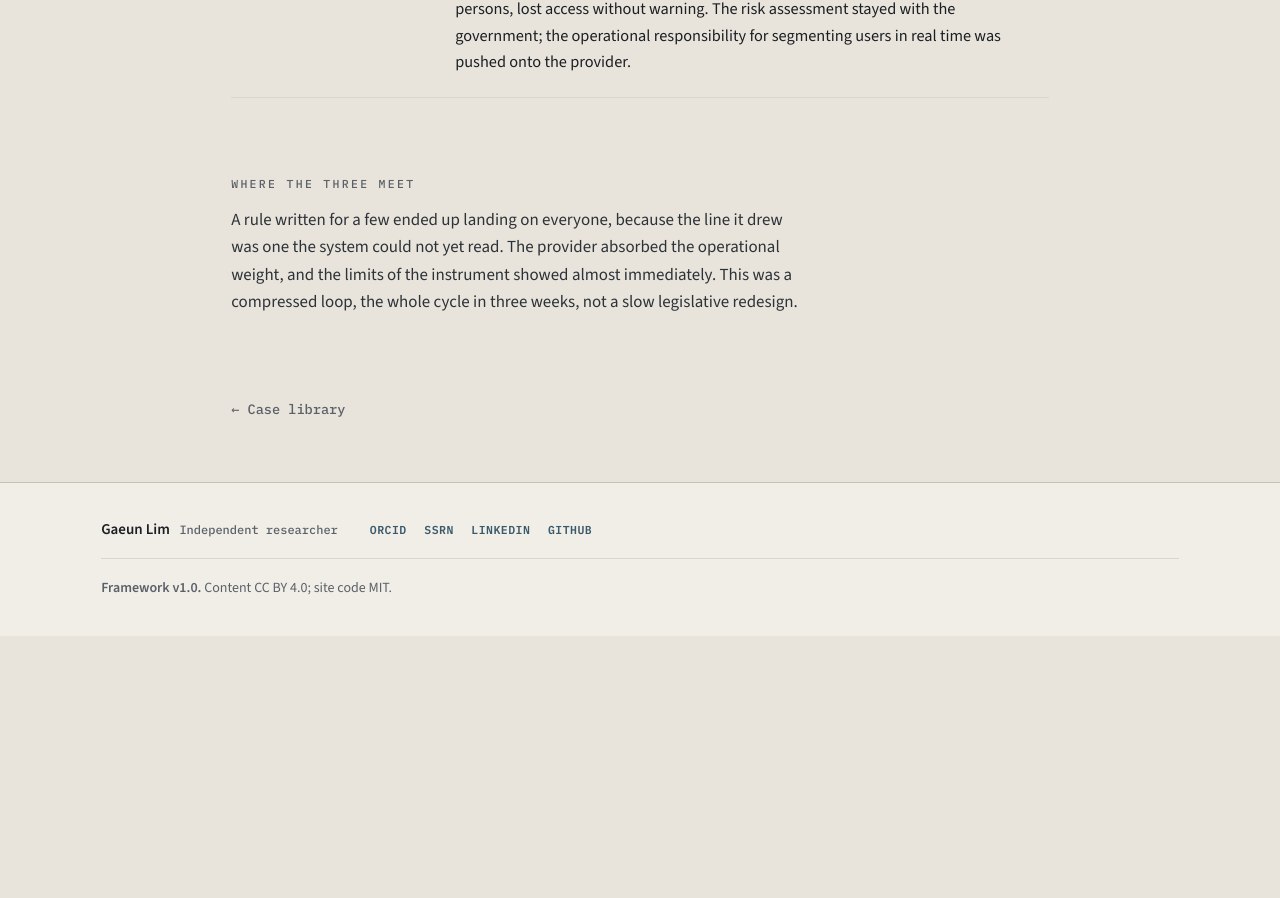
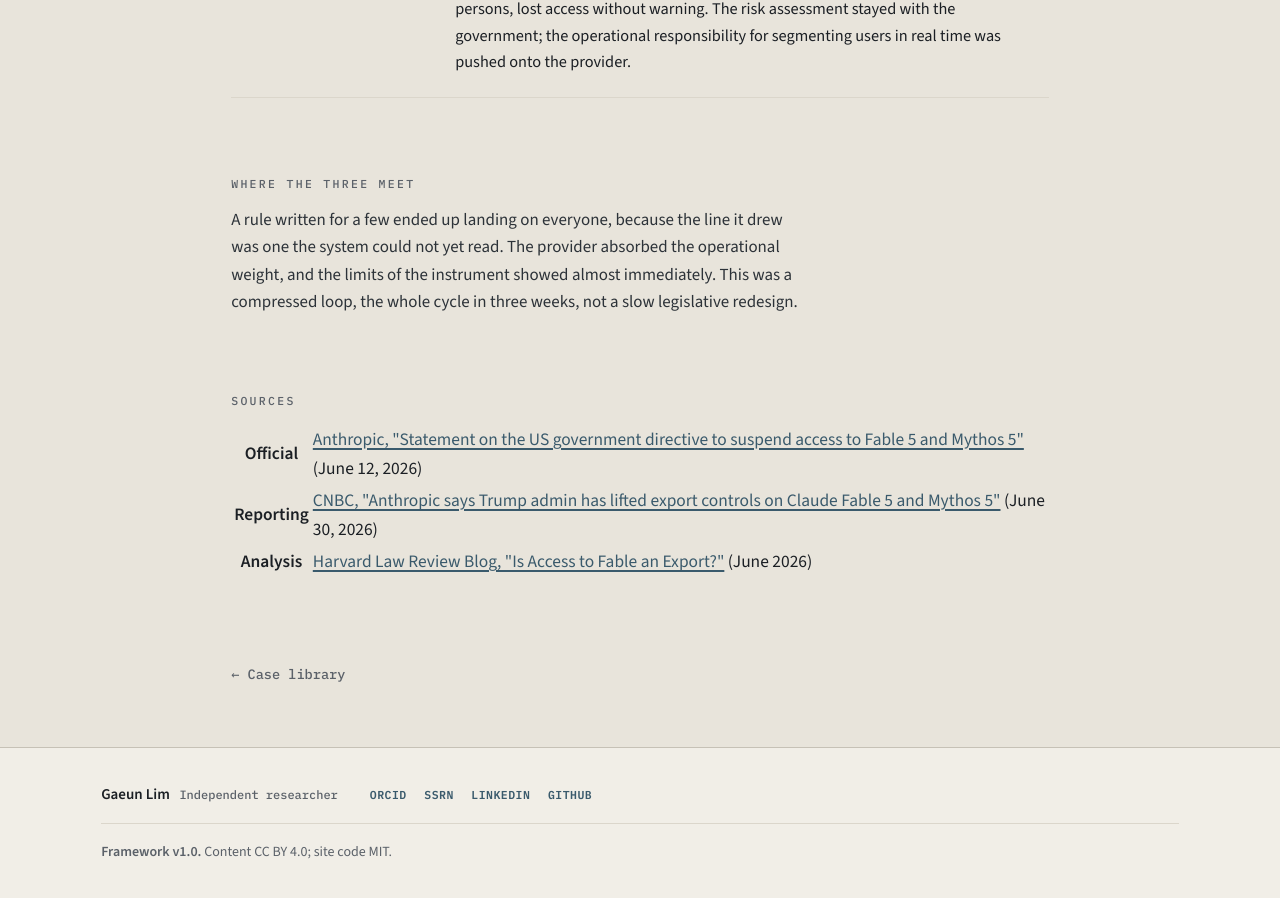
Before and after one commit to GaeunLim01/regulatory-order, a Jekyll site: the page built from cases/fable-mythos/index.html, in a window 1280 px wide and 900 px high, scrolled down 1642 px. Built offline with Jekyll 4.4.1, drawn with Linux system fonts in a browser that asks for light colours; before the commit the page ends 2278 px from its top, so only the background shows below that.

Commit message:
Add files via upload

```diff
--- a/cases/fable-mythos/index.html
+++ b/cases/fable-mythos/index.html
@@ -67,3 +67,16 @@ description: A nationality-based limit on who may access a model. Read through b
     </div>
   </div>
 </section>
+
+<section class="csection">
+  <div class="chero__shell">
+    <p class="ceyebrow">Sources</p>
+    <table class="csources">
+      <tbody>
+        <tr><th>Official</th><td><a href="https://www.anthropic.com/news/fable-mythos-access">Anthropic, "Statement on the US government directive to suspend access to Fable 5 and Mythos 5"</a> (June 12, 2026)</td></tr>
+        <tr><th>Reporting</th><td><a href="https://www.cnbc.com/2026/06/30/anthropic-says-trump-admin-has-lifted-export-controls-on-claude-fable-5-and-mythos-5.html">CNBC, "Anthropic says Trump admin has lifted export controls on Claude Fable 5 and Mythos 5"</a> (June 30, 2026)</td></tr>
+        <tr><th>Analysis</th><td><a href="https://harvardlawreview.org/blog/2026/06/is-access-to-fable-an-export/">Harvard Law Review Blog, "Is Access to Fable an Export?"</a> (June 2026)</td></tr>
+      </tbody>
+    </table>
+  </div>
+</section>
```
